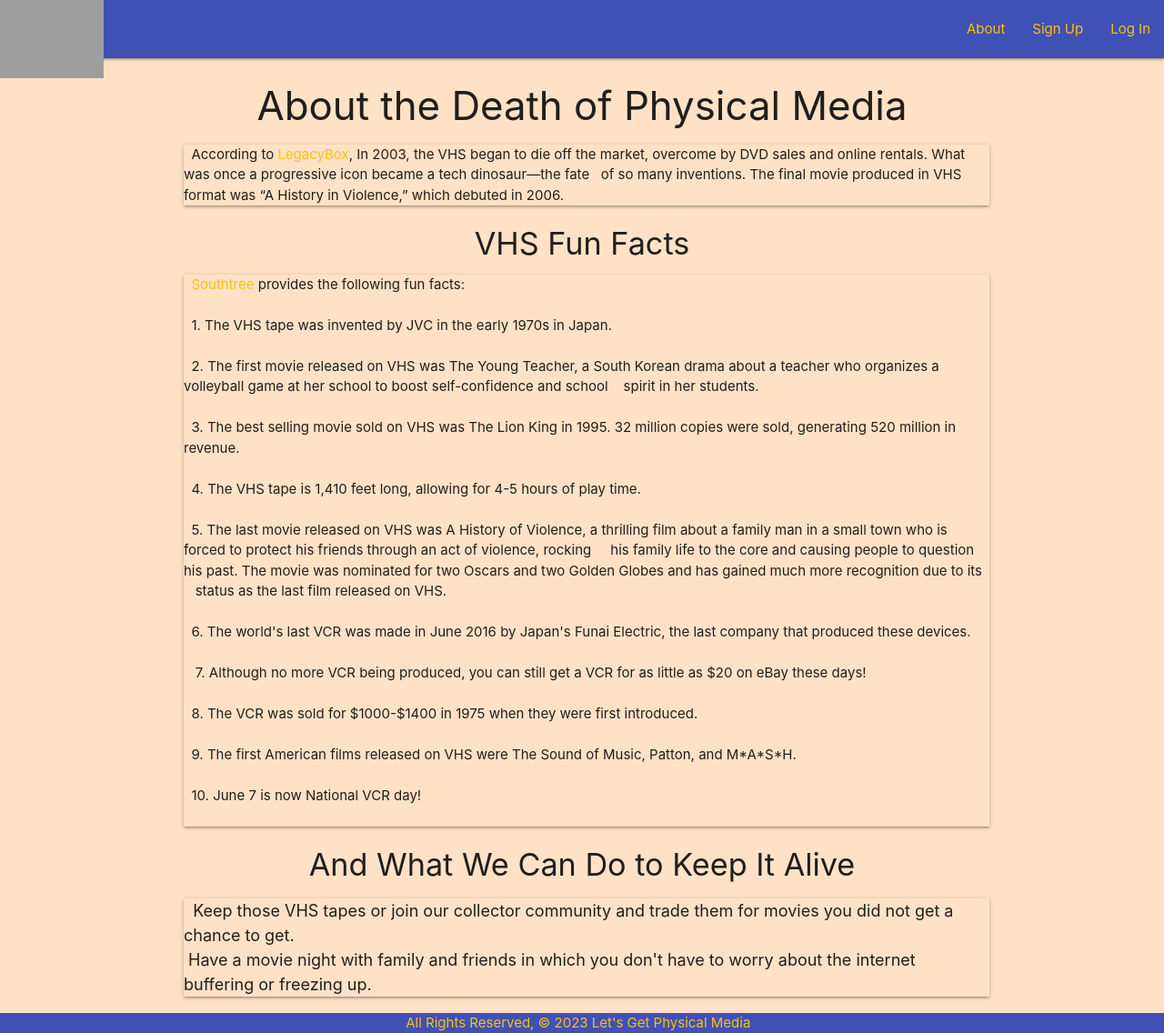
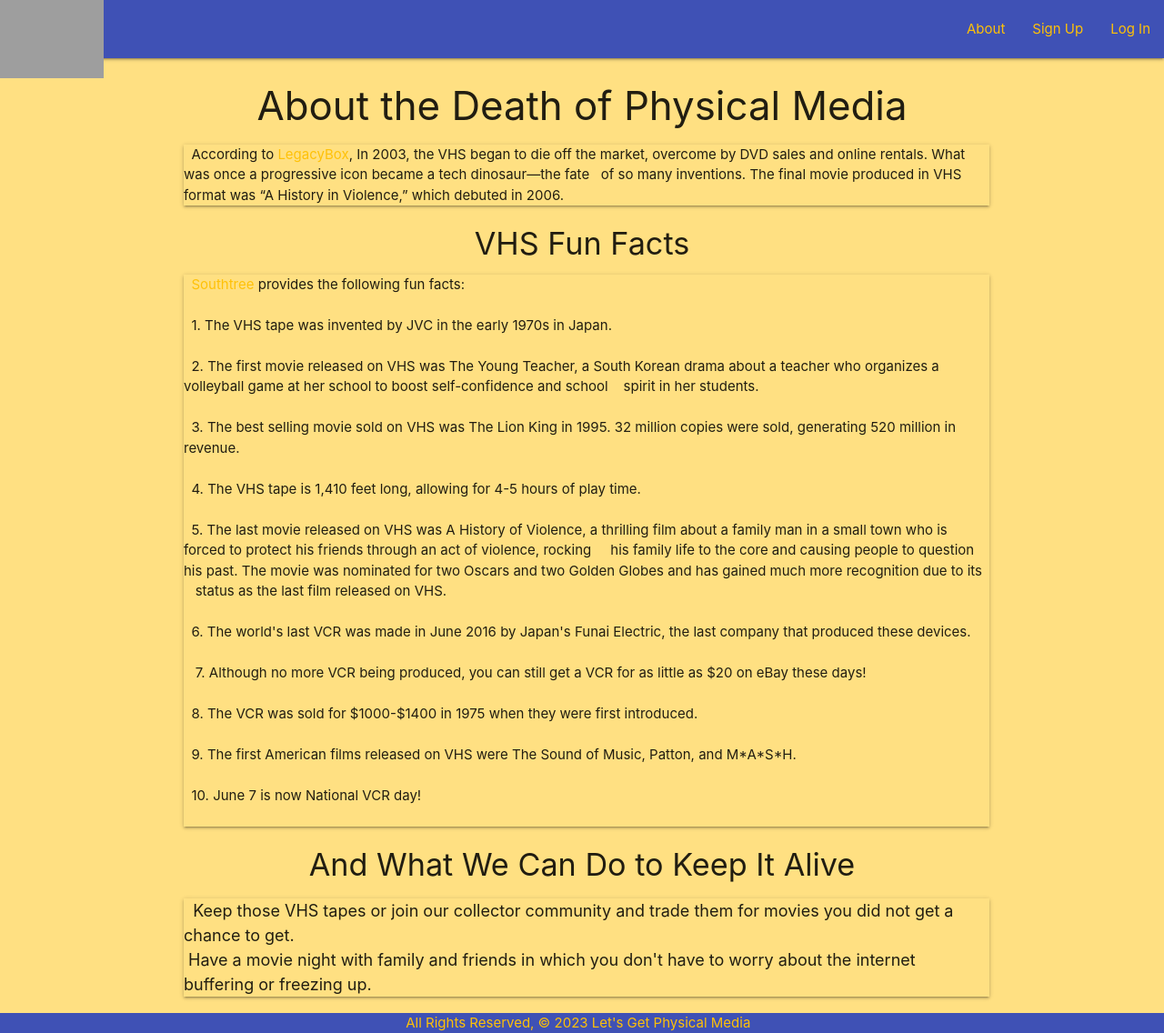
Before and after one commit to Sandyfromnyc/lets-get-physical-media, a Django app: page /about/ in a window 1280 px wide. Shown: the whole page at 91% size. Run offline with Django 4.2, Linux system fonts and the light colour scheme; some libraries are stand-ins or nearby versions; grey boxes are pictures that could not be loaded.

Commit message:
Fixxe BG Color

```diff
--- a/main_app/static/css/style.css
+++ b/main_app/static/css/style.css
@@ -2,7 +2,6 @@ body {
   display: flex;
   min-height: 100vh;
   flex-direction: column;
-  background-color: rgba(255, 162, 67, 0.3) !important;
 
 }
 
--- a/main_app/templates/base.html
+++ b/main_app/templates/base.html
@@ -13,7 +13,7 @@
     <script src="https://cdnjs.cloudflare.com/ajax/libs/materialize/1.0.0/js/materialize.min.js"></script>
     <link rel="stylesheet" type="text/css" href="{% static 'css/style.css' %}">
 </head>
-<body>
+<body class="amber lighten-3">
     <header>
         <nav>
             <div class="nav-wrapper indigo">
```
